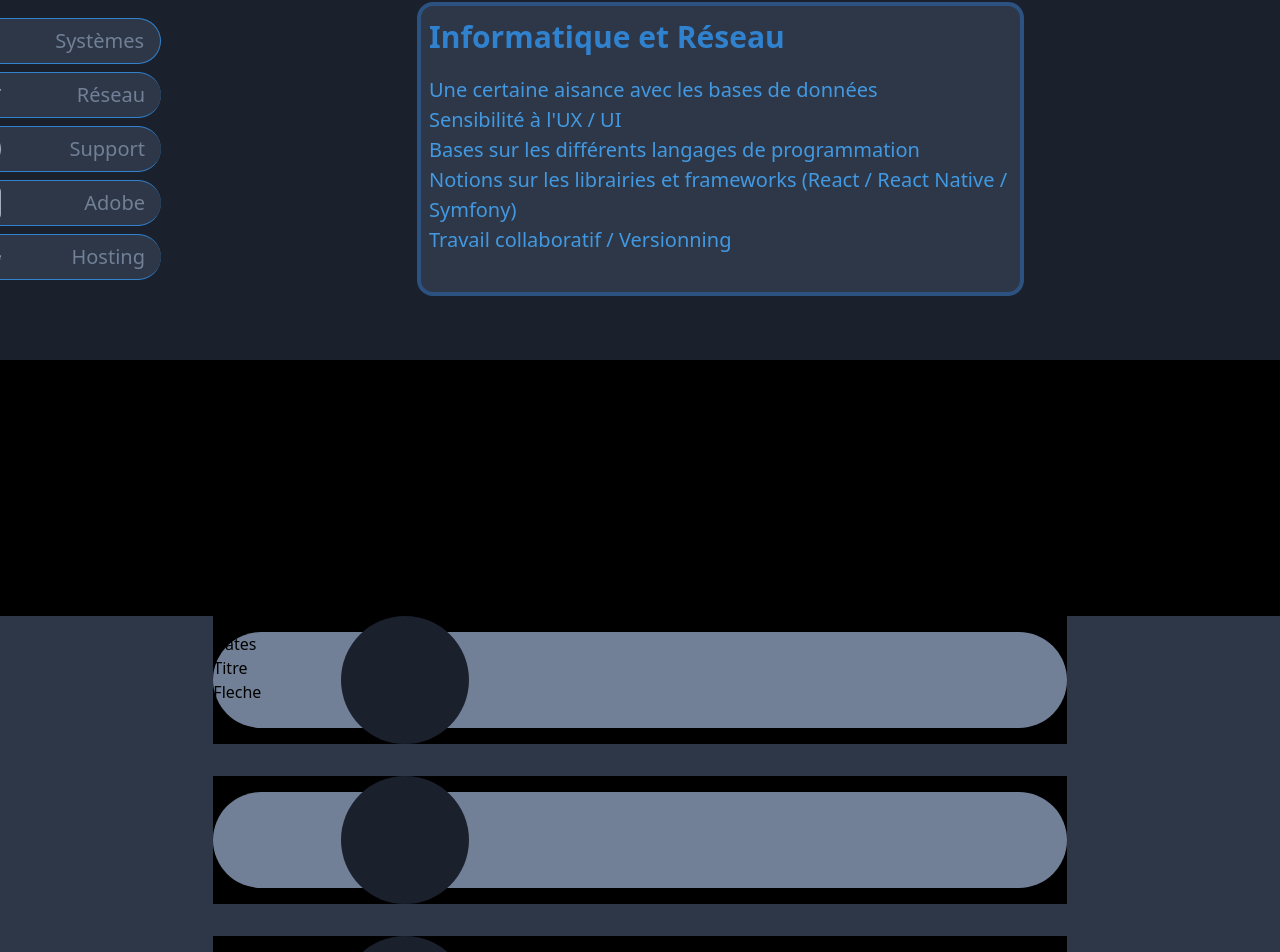
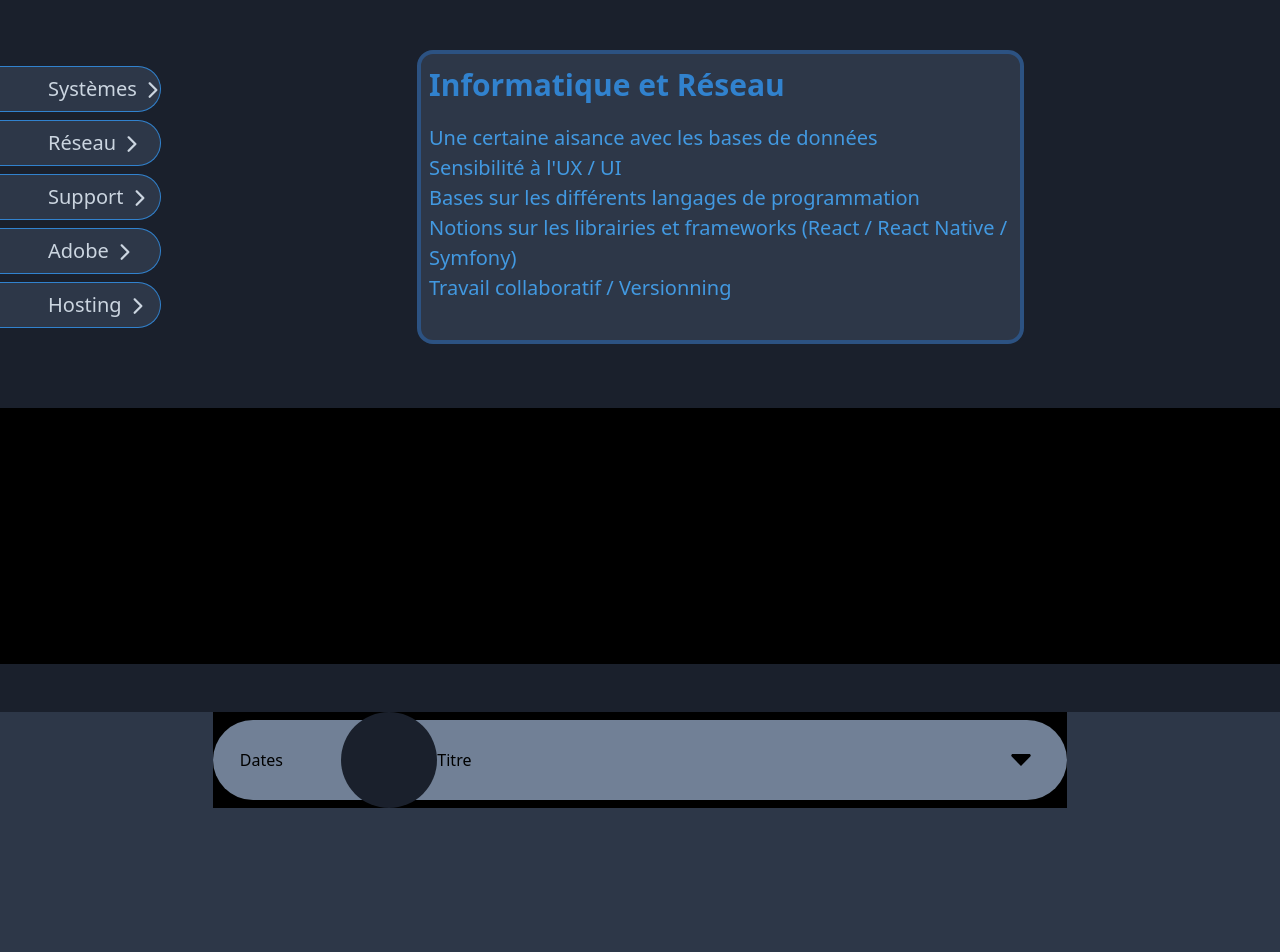
Before and after one commit to beenair/moncv, a React (Create React App) app: page / in a window 1280 px wide. Shown: the part 613-1565 px from the top of the page. Built offline with nearby package versions, Linux system fonts and the light colour scheme.

Commit message:
Modification des Skills

```diff
--- a/src/App.js
+++ b/src/App.js
@@ -6,7 +6,7 @@ import Experiences from './Components/experiences';
 function App() {
   return (
 
-    <div>
+    <div className="grid gap-12 bg-gray-900">
 
       {/* ENTETE */}
       <div className="bg-gray-800">
--- a/src/Components/experiences.js
+++ b/src/Components/experiences.js
@@ -1,4 +1,5 @@
 import React,{Component} from 'react';
+import {TiArrowSortedDown} from 'react-icons/ti'
 
 export default class Experiences extends Component{
   render(){
@@ -7,78 +8,27 @@ export default class Experiences extends Component{
 
       <div className ="grid grid-rows-6 gap-8">
 
-        {/* JUXTA */}
-        <div className="h-32 bg-black w-4/6 m-auto relative z-0">
-          <div className="h-24 mt-4 items-center rounded-l-full rounded-r-full bg-gray-600">
+        {/* Entreprise */}
+        <div className="h-24 bg-black w-4/6 m-auto relative z-0">
+          <div className="h-20 mt-2 flex flex-row items-center rounded-l-full rounded-r-full bg-gray-600">
             {/* Dates */}
-            <div classname="">
-              Dates
+            <div classname="flex-initial">
+              <div className="w-24 text-center">Dates</div>
             </div>
             {/* Titre */}
-            <div className="">
-              Titre
+            <div className="flex-1">
+              <div className=" ml-32">Titre</div>
             </div>
             {/* Fleche deroulement */}
-            <div classname="">
-              Fleche
+            <div classname="flex-initial">
+              <div className="w-16 text-4xl"><TiArrowSortedDown/></div>
             </div>
           </div>
 
-          <div className="rounded-full h-32 w-32 z-10 absolute top-0 ml-32 flex items-center justify-center bg-gray-900">
+          <div className="rounded-full h-24 w-24 z-10 absolute top-0 ml-32 flex items-center justify-center bg-gray-900">
 
           </div>
         </div>
-
-
-        {/* ELISATH */}
-        <div className='h-32 bg-black w-4/6 m-auto relative z-0'>
-          <div className="h-24 mt-4 rounded-l-full rounded-r-full bg-gray-600">
-
-          </div>
-
-          <div className="rounded-full h-32 w-32 z-10 absolute top-0 ml-32 flex items-center justify-center bg-gray-900">
-
-          </div>
-        </div>
-
-
-        {/* OSIATIS */}
-        <div className='h-32 bg-black w-4/6 m-auto relative z-0'>
-          <div className="h-24 mt-4 rounded-l-full rounded-r-full bg-gray-600">
-
-          </div>
-
-          <div className="rounded-full h-32 w-32 z-10 absolute top-0 ml-32 flex items-center justify-center bg-gray-900">
-
-          </div>
-        </div>
-
-
-        {/* SOLOREC */}
-        <div className='h-32 bg-black w-4/6 m-auto relative z-0'>
-          <div className="h-24 mt-4 rounded-l-full rounded-r-full bg-gray-600">
-
-          </div>
-
-          <div className="rounded-full h-32 w-32 z-10 absolute top-0 ml-32 flex items-center justify-center bg-gray-900">
-
-          </div>
-        </div>
-
-
-
-        {/* BACCARAT */}
-        <div className='h-32 bg-black w-4/6 m-auto relative z-0'>
-          <div className="h-24 mt-4 rounded-l-full rounded-r-full bg-gray-600">
-
-          </div>
-
-          <div className="rounded-full h-32 w-32 z-10 absolute top-0 ml-32 flex items-center justify-center bg-gray-900">
-
-          </div>
-        </div>
-
-
 
       </div>
 
--- a/src/Components/itSkills.js
+++ b/src/Components/itSkills.js
@@ -1,8 +1,9 @@
 import React, { Component } from 'react'
-import {SiLogmein,SiTeamviewer,SiVmware,SiDocker,SiOpenvpn,SiCisco,SiAdobephotoshop,SiAdobeillustrator} from 'react-icons/si'
-import {DiWindows,DiLinux,DiApple} from 'react-icons/di'
+import {SiLogmein,SiTeamviewer,SiVmware,SiDocker,SiOpenvpn,SiCisco,SiAdobephotoshop,SiAdobeillustrator,SiIos} from 'react-icons/si'
+import {DiWindows,DiLinux,DiApple,DiAndroid} from 'react-icons/di'
 import {MdHeadsetMic} from 'react-icons/md'
 import {FaWifi,FaNetworkWired} from 'react-icons/fa'
+import {IoIosArrowForward} from 'react-icons/io'
 
 
 export default class ItSkills extends Component{
@@ -15,18 +16,26 @@ export default class ItSkills extends Component{
 
           <div className="flex flex-1 flex-col gap-2 h-auto py-4 items-start">
 
-            <div className="flex flex-row-reverse flex-1 auto rounded-r-full items-center text-right py-1 border-r border-t border-b border-blue-600 bg-gray-800 transition duration-700 ease-in-out transform -translate-x-64 hover:bg-gray-700 hover:-translate-x-24">
-              <div className="mr-4 w-24 font-light text-xl text-gray-600">Systèmes</div>
-              <div className="mr-12 w-64 flex flex-row-reverse space-x-reverse space-x-4 text-4xl text-gray-500">
+            <div className="flex flex-row-reverse flex-1 auto rounded-r-full items-center text-right py-1 border-r border-t border-b border-blue-600 bg-gray-800 transition duration-700 ease-in-out transform -translate-x-64 hover:bg-gray-700 hover:-translate-x-2">
+              <div className="mr-4 w-24 flex flex-row font-light text-xl text-gray-400">
+                <div>Systèmes</div>
+                <div className="text-2xl pt-1 ml-1"><IoIosArrowForward/></div>
+              </div>
+              <div className="mr-12 w-64 flex flex-row-reverse space-x-reverse space-x-4 text-4xl text-gray-200">
                 <div><DiWindows/></div>
                 <div><DiLinux/></div>
                 <div><DiApple/></div>
+                <div><SiIos/></div>
+                <div><DiAndroid/></div>
               </div>
             </div>
 
-            <div className="flex flex-row-reverse flex-1 auto rounded-r-full items-center text-right py-1 border-l border-t border-b border-blue-600 bg-gray-800 transition duration-700 ease-in-out transform -translate-x-64 hover:bg-gray-700 hover:-translate-x-12">
-              <div className="mr-4 w-24 font-light text-xl text-gray-600">Réseau</div>
-              <div className="mr-12 w-64 flex flex-row-reverse space-x-reverse space-x-4 text-4xl text-gray-500">
+            <div className="flex flex-row-reverse flex-1 auto rounded-r-full items-center text-right py-1 border-r border-t border-b border-blue-600 bg-gray-800 transition duration-700 ease-in-out transform -translate-x-64 hover:bg-gray-700 hover:-translate-x-12">
+              <div className="mr-4 w-24 flex flex-row font-light text-xl text-gray-400">
+                <div>Réseau</div>
+                <div className="text-2xl pt-1 ml-1"><IoIosArrowForward/></div>
+              </div>
+              <div className="mr-12 w-64 flex flex-row space-x-reverse space-x-4 text-4xl text-gray-200">
                 <div><FaWifi/></div>
                 <div><SiOpenvpn/></div>
                 <div><SiCisco/></div>
@@ -34,26 +43,35 @@ export default class ItSkills extends Component{
               </div>
             </div>
 
-            <div className="flex flex-row-reverse flex-1 auto rounded-r-full items-center text-right py-1 border-l border-t border-b border-blue-600 bg-gray-800 transition duration-700 ease-in-out transform -translate-x-64 hover:bg-gray-700 hover:-translate-x-24">
-              <div className="mr-4 w-24 font-light text-xl text-gray-600">Support</div>
-              <div className="mr-12 w-64 flex flex-row-reverse space-x-reverse space-x-4 text-4xl text-gray-500">
+            <div className="flex flex-row-reverse flex-1 auto rounded-r-full items-center text-right py-1 border-r border-t border-b border-blue-600 bg-gray-800 transition duration-700 ease-in-out transform -translate-x-64 hover:bg-gray-700 hover:-translate-x-24">
+              <div className="mr-4 w-24 flex flex-row font-light text-xl text-gray-400">
+                <div>Support</div>
+                <div className="text-2xl pt-1 ml-1"><IoIosArrowForward/></div>
+              </div>
+              <div className="mr-12 w-64 flex flex-row-reverse space-x-reverse space-x-4 text-4xl text-gray-200">
                 <div><SiLogmein/></div>
                 <div><SiTeamviewer/></div>
                 <div><MdHeadsetMic/></div>
               </div>
             </div>
 
-            <div className="flex flex-row-reverse flex-1 auto rounded-r-full items-center text-right py-1 border-l border-t border-b border-blue-600 bg-gray-800 transition duration-700 ease-in-out transform -translate-x-64 hover:bg-gray-700 hover:-translate-x-32">
-              <div className="mr-4 w-24 font-light text-xl text-gray-600">Adobe</div>
-              <div className="mr-12 w-64 flex flex-row-reverse space-x-reverse space-x-4 text-4xl text-gray-500">
+            <div className="flex flex-row-reverse flex-1 auto rounded-r-full items-center text-right py-1 border-r border-t border-b border-blue-600 bg-gray-800 transition duration-700 ease-in-out transform -translate-x-64 hover:bg-gray-700 hover:-translate-x-32">
+              <div className="mr-4 w-24 flex flex-row font-light text-xl text-gray-400">
+                <div>Adobe</div>
+                <div className="text-2xl pt-1 ml-1"><IoIosArrowForward/></div>
+              </div>
+              <div className="mr-12 w-64 flex flex-row-reverse space-x-reverse space-x-4 text-4xl text-gray-200">
                 <div><SiAdobephotoshop/></div>
                 <div><SiAdobeillustrator/></div>
               </div>
             </div>
 
-            <div className="flex flex-row-reverse flex-1 auto rounded-r-full items-center text-right py-1 border-l border-t border-b border-blue-600 bg-gray-800 transition duration-700 ease-in-out transform -translate-x-64 hover:bg-gray-700 hover:-translate-x-32">
-              <div className="mr-4 w-24 font-light text-xl text-gray-600">Hosting</div>
-              <div className="mr-12 w-64 flex flex-row-reverse space-x-reverse space-x-4 text-4xl text-gray-500">
+            <div className="flex flex-row-reverse flex-1 auto rounded-r-full items-center text-right py-1 border-r border-t border-b border-blue-600 bg-gray-800 transition duration-700 ease-in-out transform -translate-x-64 hover:bg-gray-700 hover:-translate-x-32">
+              <div className="mr-4 w-24 flex flex-row font-light text-xl text-gray-400">
+                <div>Hosting</div>
+                <div className="text-2xl pt-1 ml-1"><IoIosArrowForward/></div>
+              </div>
+              <div className="mr-12 w-64 flex flex-row-reverse space-x-reverse space-x-4 text-4xl text-gray-200">
                 <div><SiVmware/></div>
                 <div><SiDocker/></div>
               </div>
```
Also changed, not shown: 1 other file (tests, documents, lock files or other folders).
